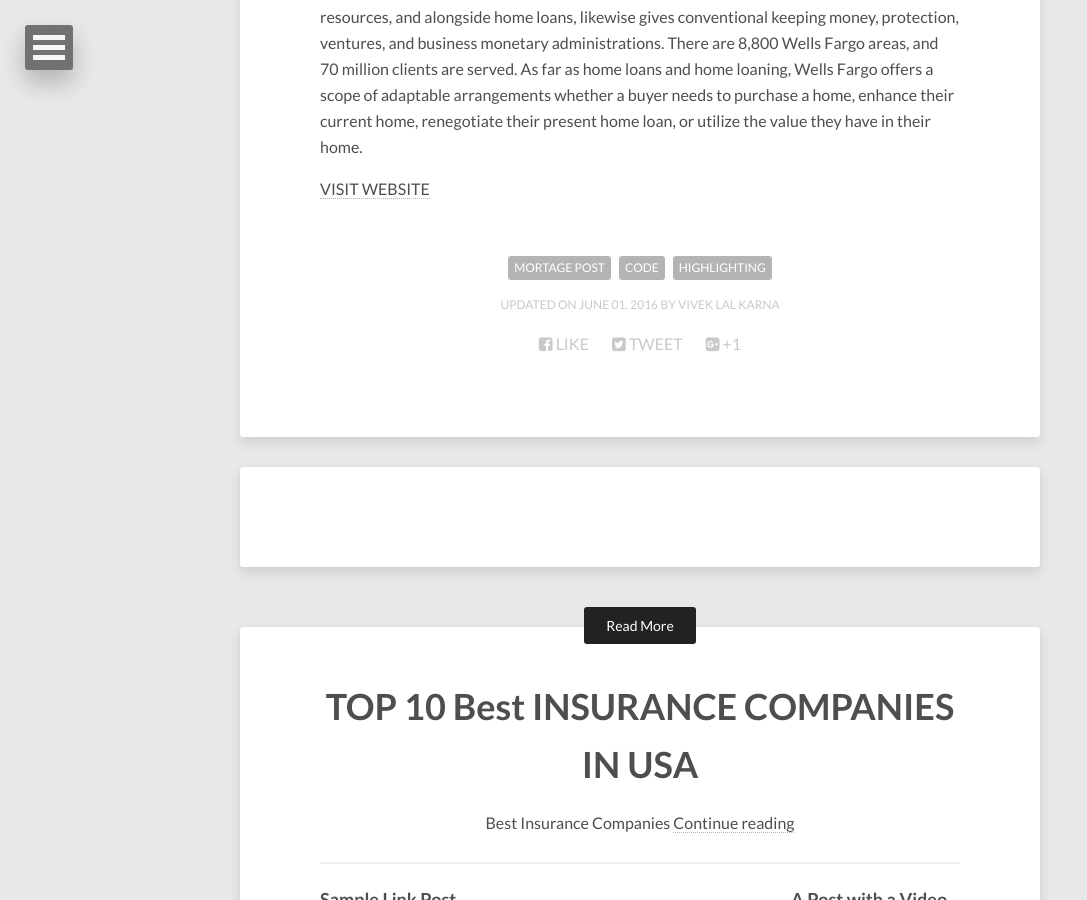
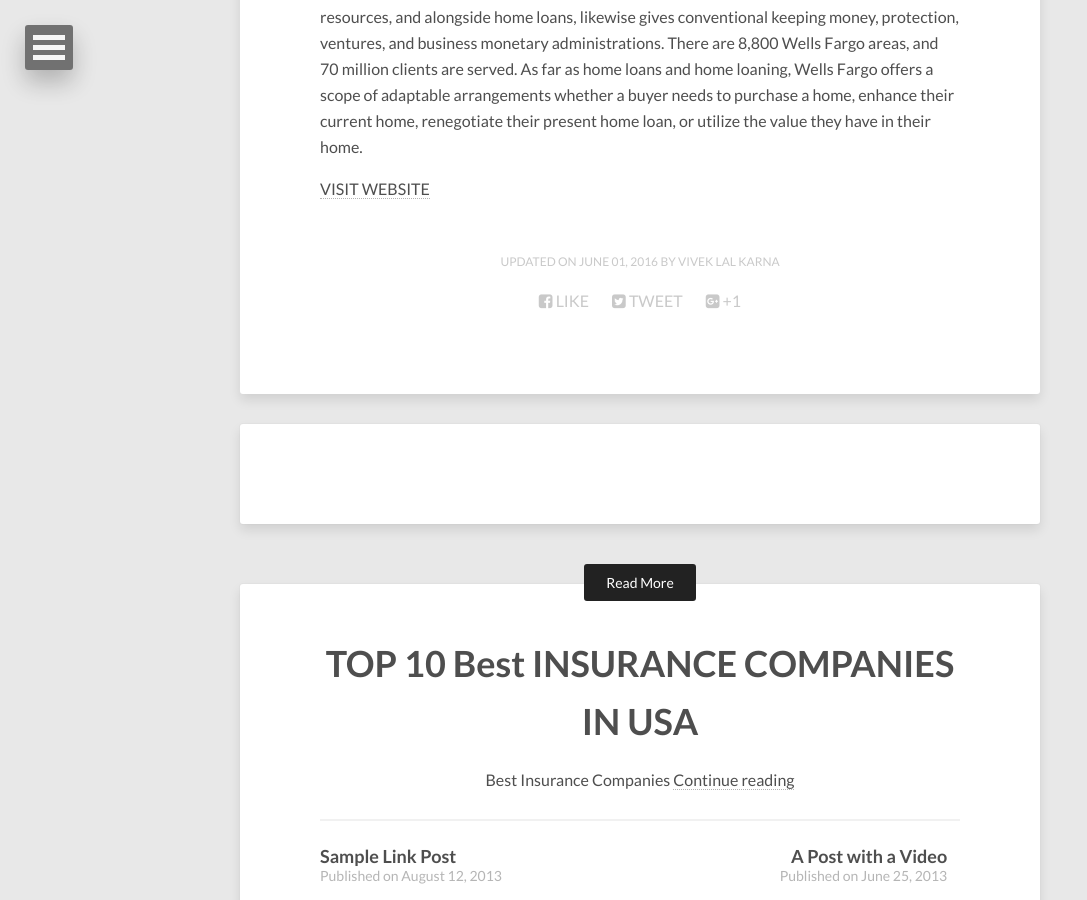
Before and after one commit to vivek1karna/topten, a Jekyll site: the page built from _posts/2013-08-16-code-highlighting-post.md, in a window 1280 px wide and 900 px high, scrolled down 3372 px. Shown: the whole window, without its empty margins (0-1087 px from the left). Built offline with Jekyll 4.4.1, drawn with Linux system fonts in a browser that asks for light colours; nearby versions of some CDN libraries; comment, search, counter and statistics services are not loaded.

Commit message:
Update 2013-08-16-code-highlighting-post.md

```diff
--- a/_posts/2013-08-16-code-highlighting-post.md
+++ b/_posts/2013-08-16-code-highlighting-post.md
@@ -3,7 +3,6 @@
 title: TOP 10 Mortage COMPANIES IN USA
 description: "Mortage Refinance"
 modified: 2016-06-01T15:27:45-04:00
-tags: [Mortage post, code, highlighting]
 image:
   feature: abstract-10.jpg
 ---
```
